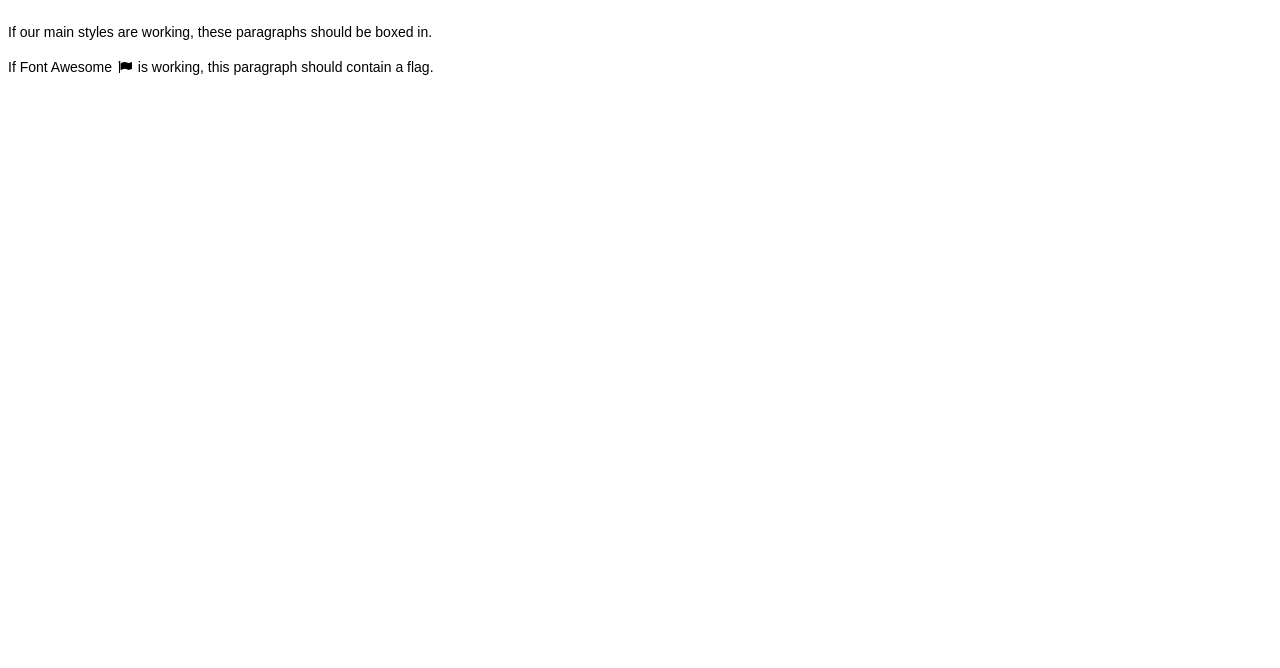
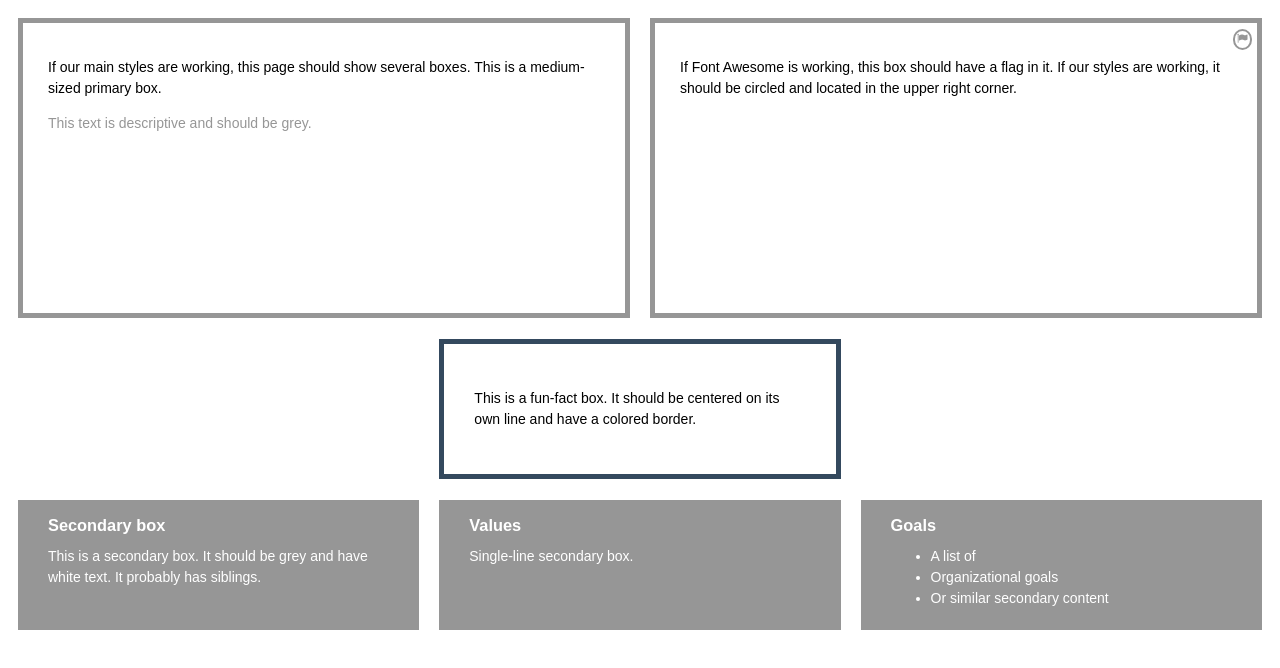
Before and after one commit to bdo-labs/styles, a website: page index.html in a window 1280 px wide. Drawn offline with Linux system fonts and the light colour scheme; files whose address does not match are found by name.

Commit message:
Add more boxes and information to index.html, copy to build during make

```diff
--- a/index.html
+++ b/index.html
@@ -1,16 +1,55 @@
 <!DOCTYPE html>
 <html ng-app="styles">
 <head>
-  <base href="/">
-  <title>BDO Suite</title>
-  <link rel="stylesheet" href="build/bundle.css">
-  <script src="build/build.js" defer></script>
+	<base href="/">
+	<title>BDO Suite</title>
+	<link rel="stylesheet" href="bundle.css">
+	<script src="build.js" defer></script>
 </head>
 <body ui-view>
-	<div class="suite-module">
-	  <div class="interactive-box">
-	  	<p>If our main styles are working, these paragraphs should be boxed in.</p>
-	  	<p>If Font Awesome <i class="fa fa-fw fa-flag"></i> is working, this paragraph should contain a flag.</p>
+	<div class="suite-module medium">
+		<div class="primary-box">
+			<p>If our main styles are working, this page should show several boxes. This is a medium-sized primary box.</p>
+			<p class="descriptive-text">This text is descriptive and should be grey.</p>
+		</div>
+	</div>
+
+	<div class="suite-module medium">
+		<div class="primary-box">
+			<div class="action-button main-action">
+				<i class="fa fa-fw fa-flag"></i>
+			</div>
+			<p>If Font Awesome is working, this box should have a flag in it. If our styles are working, it should be circled and located in the upper right corner.</p>
+		</div>
+	</div>
+
+	<div class="suite-module fun-fact-box small">
+		<div class="primary-box">
+			<p>This is a fun-fact box. It should be centered on its own line and have a colored border.</p>
+		</div>
+	</div>
+
+	<div class="suite-module small">
+		<div class="secondary-box">
+			<h3>Secondary box</h3>
+			<p>This is a secondary box. It should be grey and have white text. It probably has siblings.</p>
+		</div>
+	</div>
+	<div class="suite-module small">
+		<div class="secondary-box">
+			<h3>Values</h3>
+			<p>Single-line secondary box.</p>
+		</div>
+	</div>
+	<div class="suite-module small">
+		<div class="secondary-box">
+			<h3>Goals</h3>
+			<ul>
+				<li>A list of</li>
+				<li>Organizational goals</li>
+				<li>Or similar secondary content</li>
+			</ul>
+		</div>
 	</div>
 </body>
 </html>
```
Also changed, not shown: 1 other file.
